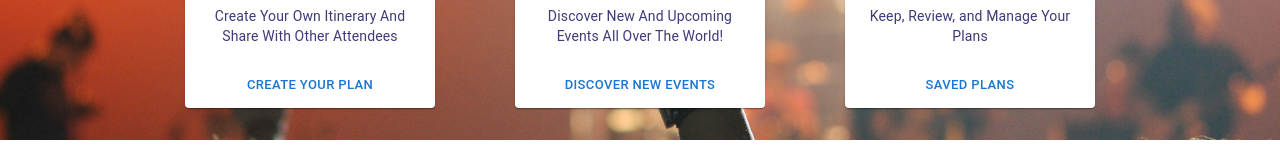
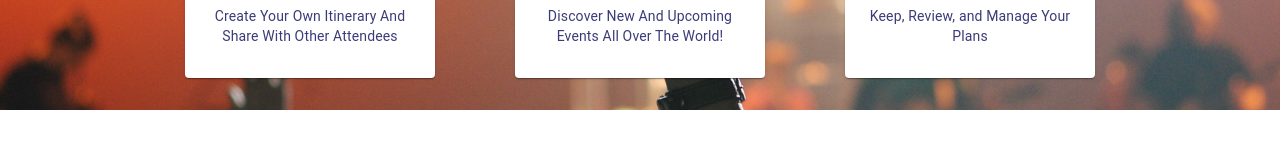
Before and after one commit to danieltrandafir/event-planner-react, a React (Create React App) app: page / in a window 1280 px wide. Shown: the part 498-658 px from the top of the page. Built offline with nearby package versions, Linux system fonts and the light colour scheme; a web font is replaced by a local one.

Commit message:
Mayo removes buttons on home page

```diff
--- a/package.json
+++ b/package.json
@@ -16,6 +16,7 @@
     "formik": "^2.2.9",
     "react": "^18.2.0",
     "react-dom": "^18.2.0",
+    "react-responsive": "^9.0.2",
     "react-router": "^6.9.0",
     "react-router-dom": "^6.9.0",
     "react-scripts": "5.0.1",
--- a/src/pages/Home.js
+++ b/src/pages/Home.js
@@ -6,6 +6,8 @@ import CardActions from "@mui/material/CardActions";
 import CardContent from "@mui/material/CardContent";
 import CardMedia from "@mui/material/CardMedia";
 import Button from "@mui/material/Button";
+import MediaQuery from "react-responsive"
+
 
 import { useNavigate } from "react-router-dom";
 import ListItemButton from "@mui/material/ListItemButton";
@@ -65,7 +67,7 @@ export const Home = () => {
         py={4}
         gap={10}
         direction={"row"}
-        sx={{ justifyContent: "center" }}
+        sx={{ justifyContent: "center"}}
       >
         <Card sx={{ maxWidth: 250, textAlign: "center" }}>
           <CardMedia
@@ -98,7 +100,6 @@ export const Home = () => {
             </Typography>
           </CardContent>
           <CardActions sx={{ justifyContent: "center" }}>
-            <Button size="small">Create your plan</Button>
           </CardActions>
         </Card>
         <Card sx={{ maxWidth: 250, textAlign: "center" }}>
@@ -132,7 +133,6 @@ export const Home = () => {
             </Typography>
           </CardContent>
           <CardActions sx={{ justifyContent: "center" }}>
-            <Button size="small">Discover new events</Button>
           </CardActions>
         </Card>
         <Card sx={{ maxWidth: 250, textAlign: "center" }}>
@@ -166,7 +166,6 @@ export const Home = () => {
             </Typography>
           </CardContent>
           <CardActions sx={{ justifyContent: "center" }}>
-            <Button size="small">Saved plans</Button>
           </CardActions>
         </Card>
       </Stack>
```
Also changed, not shown: src/index.css (line endings or trailing spaces), 1 other file (tests, documents, lock files or other folders).
